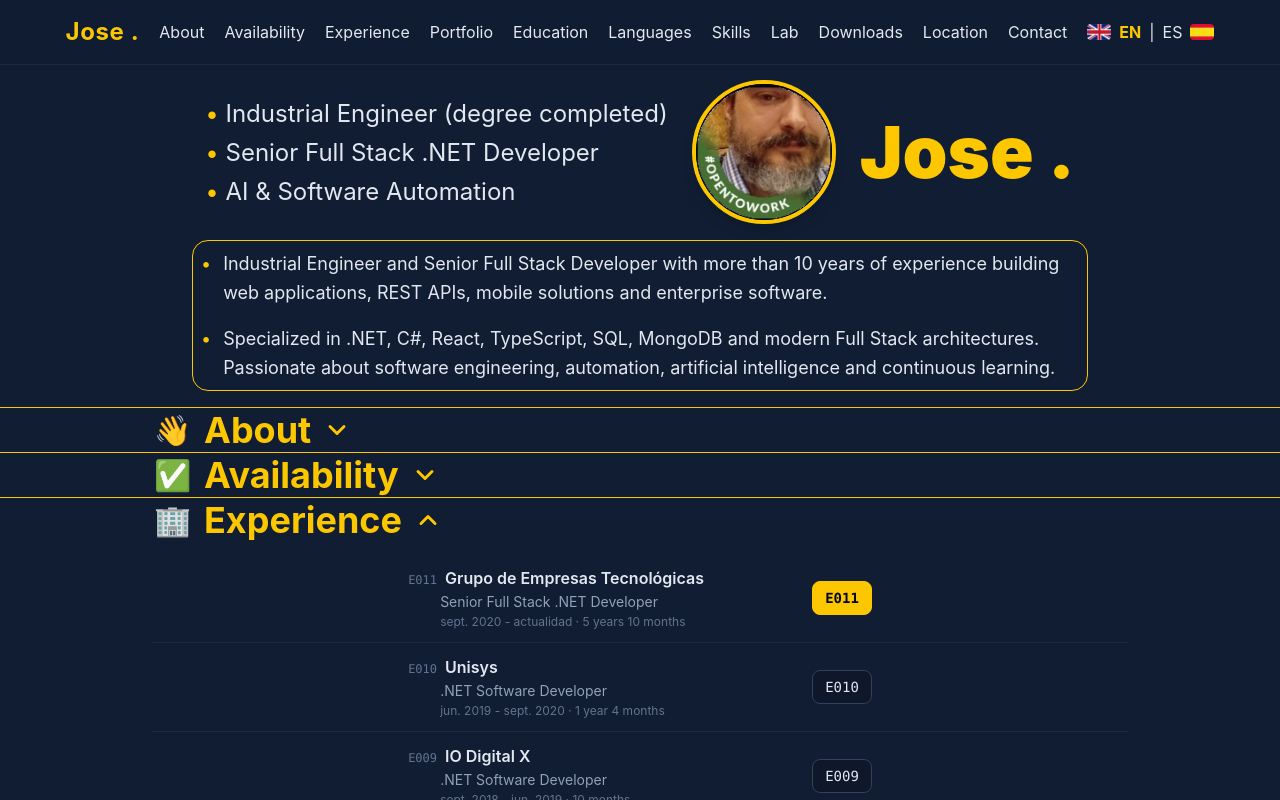
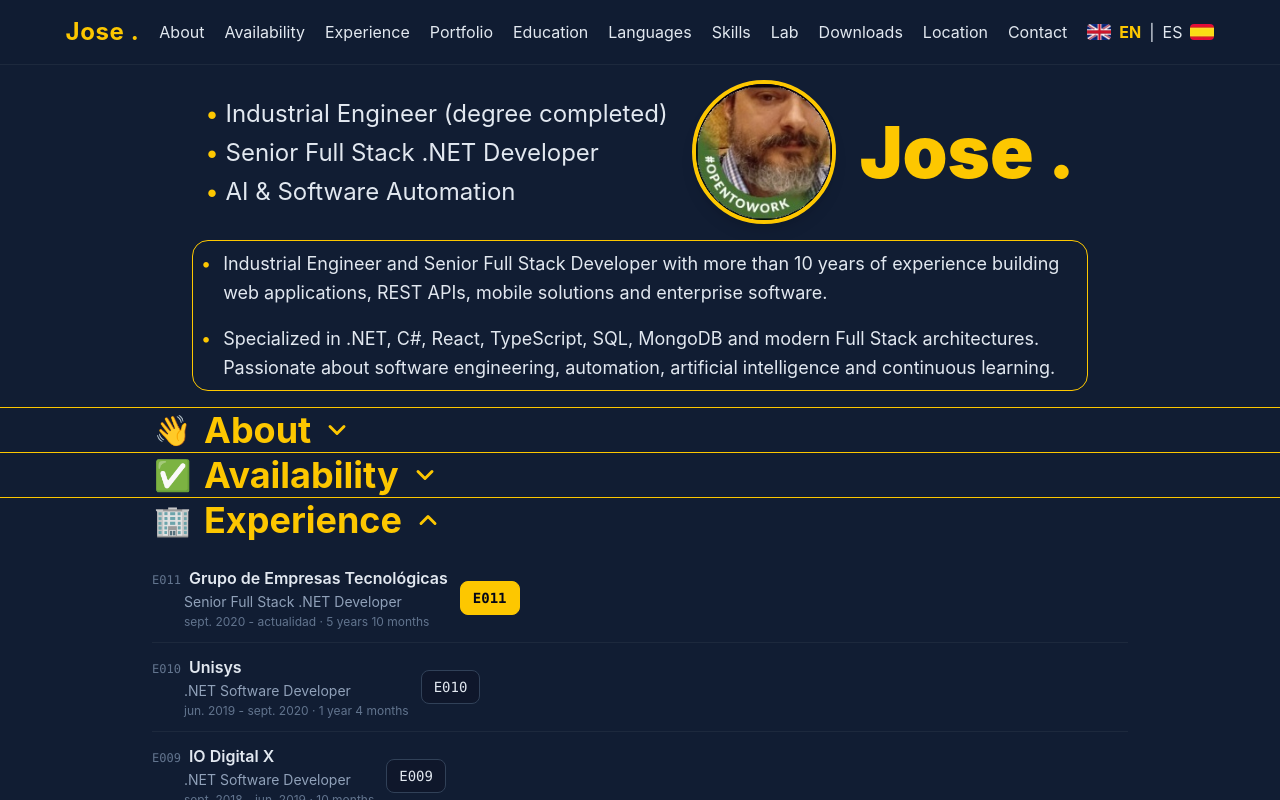
Before and after one commit to iamjosepunto/iamjosepunto.github.io, a React (Vite) app: page / in a window 1280 px wide. Both pictures are taken after a click on the button "🏢 Experience". Shown: the top 800 px of the page. Built offline with nearby package versions, Linux system fonts and the light colour scheme.

Commit message:
Pegar teclas al texto en Portfolio y Experiencia (reaplicado)

```diff
--- a/src/components/Experience.tsx
+++ b/src/components/Experience.tsx
@@ -41,16 +41,16 @@ const Experience = () => {
                 flex-col
                 md:flex-row
                 md:items-center
-                md:justify-center
+                md:justify-start
                 gap-3
-                md:gap-5
+                md:gap-3
                 border-b
                 border-slate-800
                 pb-3
               "
             >
               {/* Empresa */}
-              <div className="min-w-0 md:w-96">
+              <div className="min-w-0">
                 <div className="flex items-baseline gap-2">
                   <span className="font-mono text-xs text-slate-500">
                     {exp.code}
--- a/src/components/Projects.tsx
+++ b/src/components/Projects.tsx
@@ -108,7 +108,7 @@ const ProjectsBlock = ({ groups }: { groups: ProjectGroup[] }) => {
         {groups.map((group) => (
           <div
             key={`${group.empresa}-${group.proyecto}`}
-            className="flex flex-col md:flex-row md:items-center md:justify-between gap-3 border-b border-slate-800 pb-3"
+            className="flex flex-col md:flex-row md:items-center md:justify-start gap-3 md:gap-4 border-b border-slate-800 pb-3"
           >
             <div className="min-w-0">
               <div className="flex items-baseline gap-2">
@@ -124,7 +124,7 @@ const ProjectsBlock = ({ groups }: { groups: ProjectGroup[] }) => {
               <div className="text-xs text-slate-500 mt-0.5 pl-8">{group.dates}</div>
             </div>
 
-            <div className="flex flex-wrap gap-2 md:justify-end shrink-0">
+            <div className="flex flex-wrap gap-2 shrink-0">
               {[...group.tasks].reverse().map((task) => {
                 const code = task.code.split(" - ").pop();
                 const isActive = !isSummary && (selected as TaskRef).code === task.code;
```
